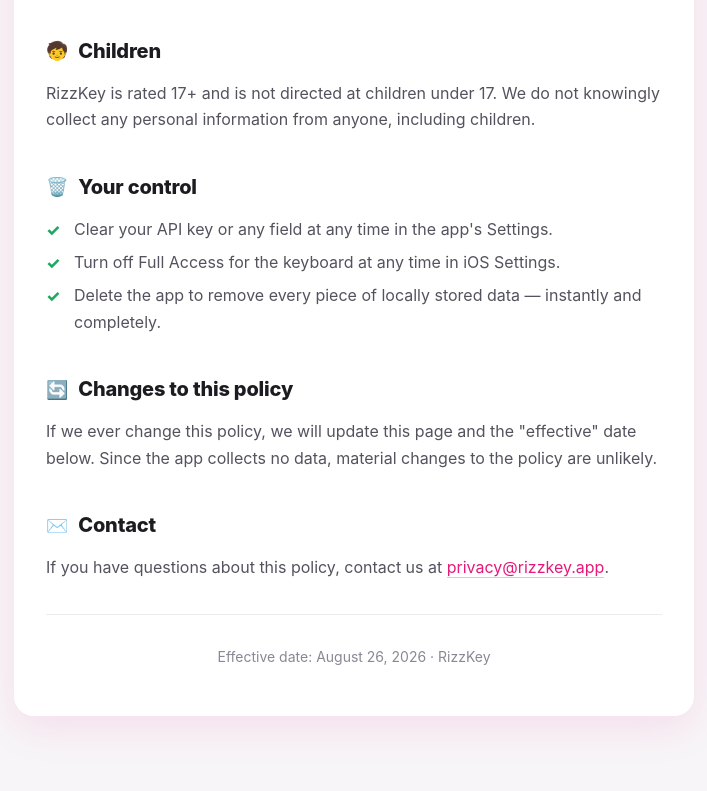
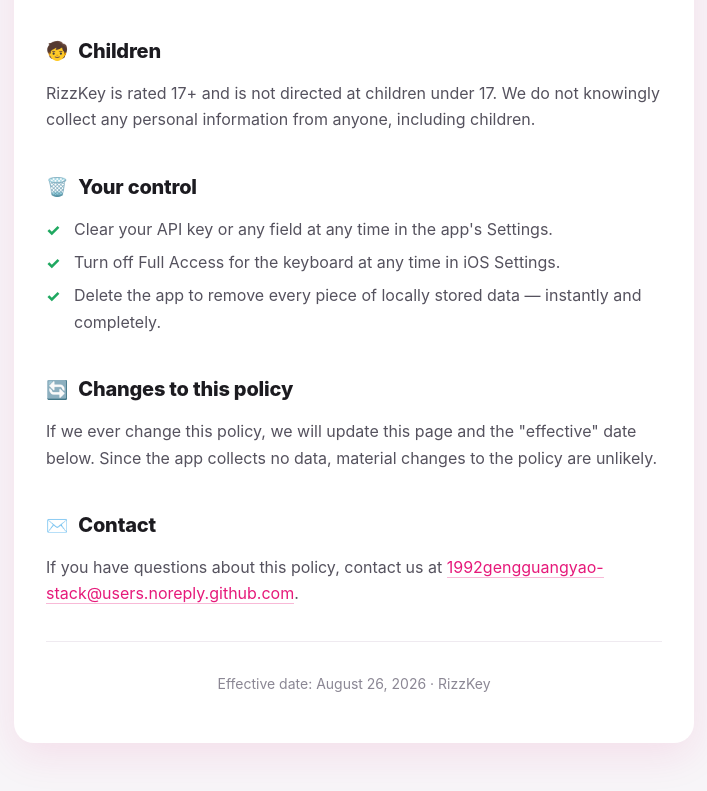
Before and after one commit to 1992gengguangyao-stack/1992gengguangyao-stack.github.io, a plain HTML site: page privacy.html in a window 1280 px wide. Shown: the part 2080-2871 px from the top of the page, without its empty margins (286-993 px from the left). Drawn offline with Linux system fonts and the light colour scheme.

Commit message:
Update contact email

```diff
--- a/privacy.html
+++ b/privacy.html
@@ -199,7 +199,7 @@
     <p>If we ever change this policy, we will update this page and the "effective" date below. Since the app collects no data, material changes to the policy are unlikely.</p>
 
     <h2><span class="ico">✉️</span> Contact</h2>
-    <p>If you have questions about this policy, contact us at <a href="mailto:privacy@rizzkey.app">privacy@rizzkey.app</a>.</p>
+    <p>If you have questions about this policy, contact us at <a href="mailto:1992gengguangyao-stack@users.noreply.github.com">1992gengguangyao-stack@users.noreply.github.com</a>.</p>
 
     <div class="divider"></div>
     <div class="meta">
```
